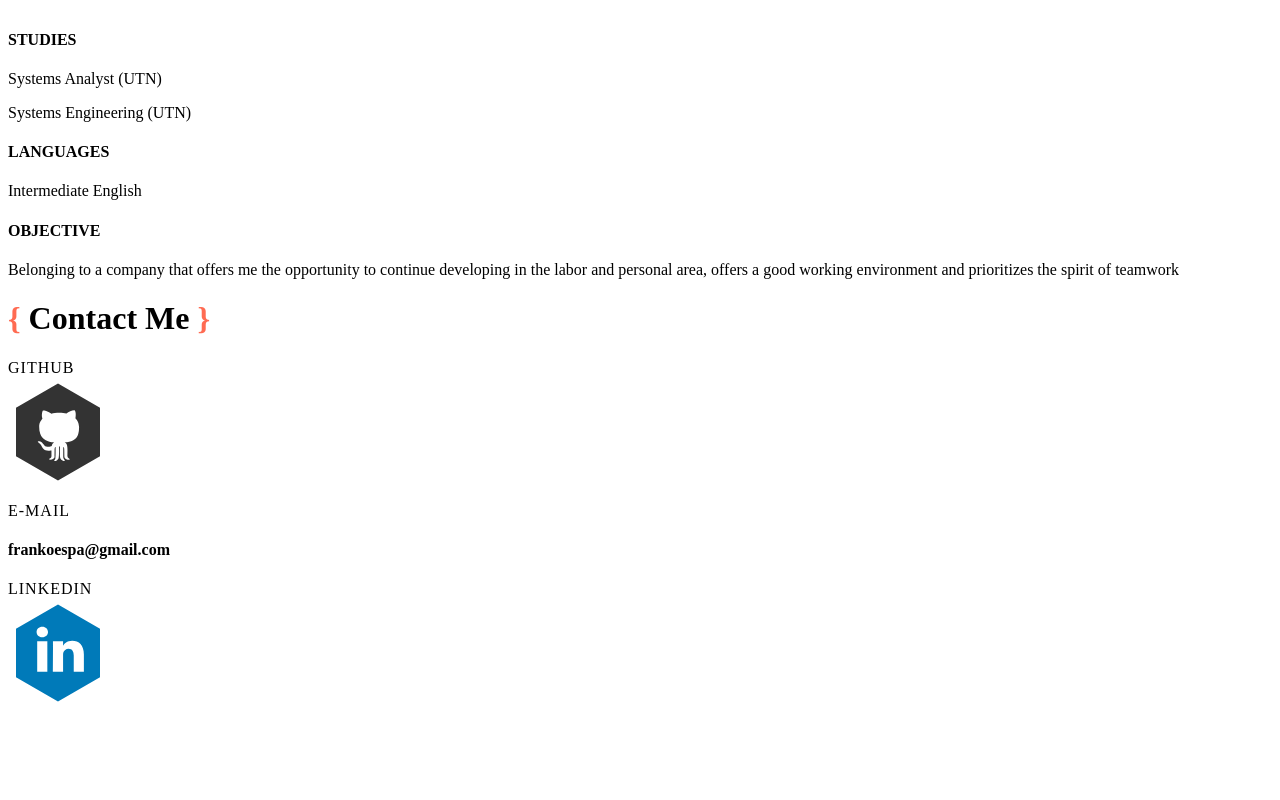
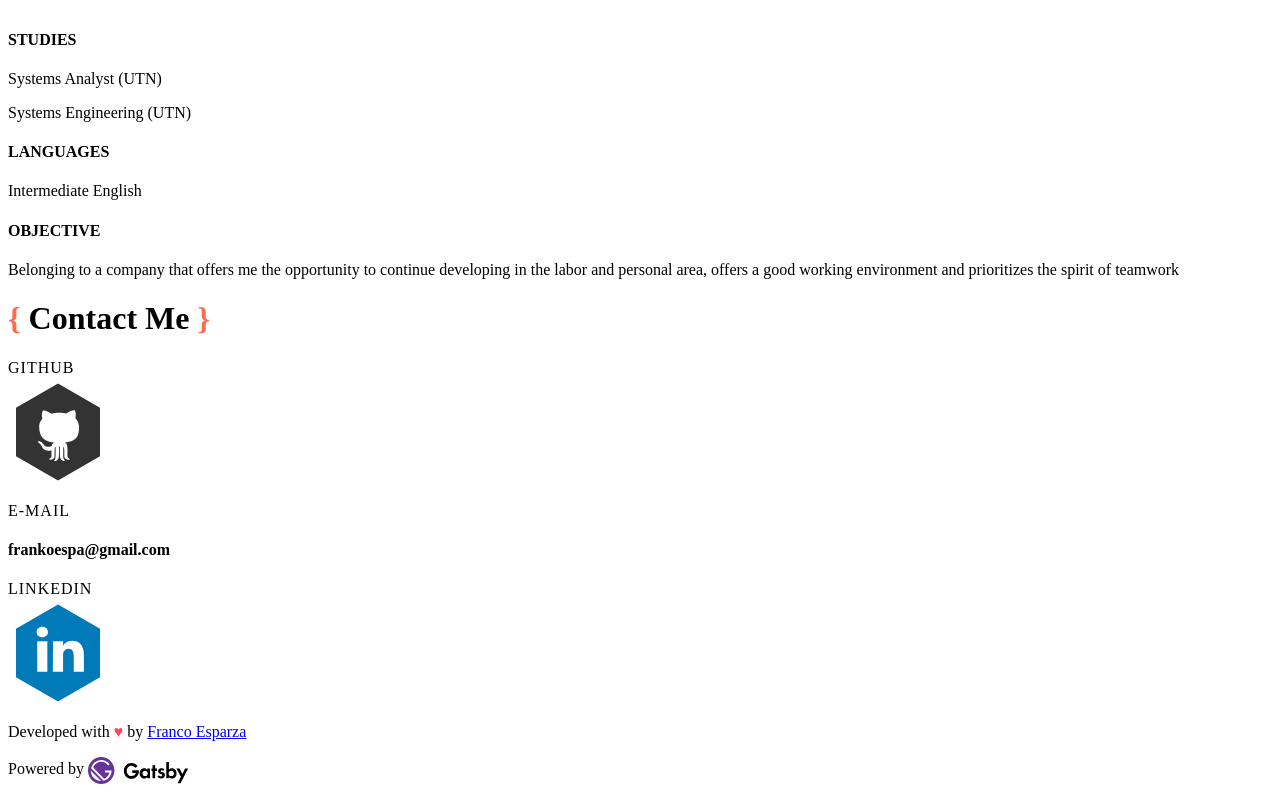
Before and after one commit to frankoespa/portafolio, a Gatsby site: page / in a window 1280 px wide. Shown: the part 2521-3321 px from the top of the page. Before the commit the page ends 3236 px from the top, so only its background shows below. Built offline with nearby package versions, Linux system fonts and the light colour scheme; Gatsby itself is replaced by a stand-in of ours.

Commit message:
AddFooter

```diff
--- a/src/components/About/index.js
+++ b/src/components/About/index.js
@@ -12,7 +12,7 @@ class About extends Component {
                         I like to participate in the analysis, design, implementation, testing and improvement of the systems. <br />
                         I am part of the Frontend Development world using React Js, although I also like to get involved in the Backend or develop for mobile.<br />
                         I consider myself a person with an analytical profile, with initiative and ability to solve problems, easy integration into work teams and good communication skills.<br />
-                        I am a super fan of JavaScript and Node Js and I enjoy studying english, traveling, meeting people and doing sports.
+                        I am a super fan of technology and I enjoy studying english, traveling, meeting people and doing sports.
                     </p>
                 </div>
 
--- /dev/null
+++ b/src/components/Footer/index.js
@@ -0,0 +1,20 @@
+import React, { Component } from 'react'
+import gatsbyicon from './gatsby.svg'
+
+class Footer extends Component {
+    render() {
+        return (
+            <footer className="footer">
+                <div className="container">
+                    <div className="has-text-centered">
+                        <p className="is-size-5">Developed with <span style={{ color: "#fa4659"}}>♥</span> by <a target="_blank" href="https://www.linkedin.com/in/francoesparza/">Franco Esparza</a> </p>
+                        <p className="is-size-5">Powered by <a target="_blank" href="https://www.gatsbyjs.org"><img style={{ width: "100px", height: "auto", verticalAlign: "middle" }} src={gatsbyicon} alt="Gatsby Js"/></a></p>
+
+                    </div>
+                </div>
+            </footer>
+        );
+    }
+}
+
+export default Footer;
--- a/src/layouts/index.scss
+++ b/src/layouts/index.scss
@@ -17,7 +17,7 @@ body {
    height: 100%;
    overflow-y: scroll
 }
-
+/* Modificaciones Bulma */
 .tile.is-ancestor {
     margin: 0
 }
@@ -30,6 +30,10 @@ body {
     box-shadow: 0px 0px 5px black
 }
 
+.footer {
+	padding: 1rem
+}
+/* Modificaciones Bulma */
 p{
     font-family: 'Roboto', sans-serif;
     font-size: 1.5rem;
--- a/src/pages/index.js
+++ b/src/pages/index.js
@@ -6,6 +6,7 @@ import Info from '../components/Info'
 import Skills from '../components/Skills'
 import Contact from '../components/Contact'
 import Frase from '../components/Frase'
+import Footer from '../components/Footer'
 
 export default () => (
     <div id="index">
@@ -15,6 +16,7 @@ export default () => (
         <Skills/>
         <Info/>
         <Contact/>
+        <Footer/>
     </div>
 
 )
```
Also changed, not shown: src/components/Footer/gatsby.svg (added), src/components/Frase/index.js (line endings or trailing spaces).
